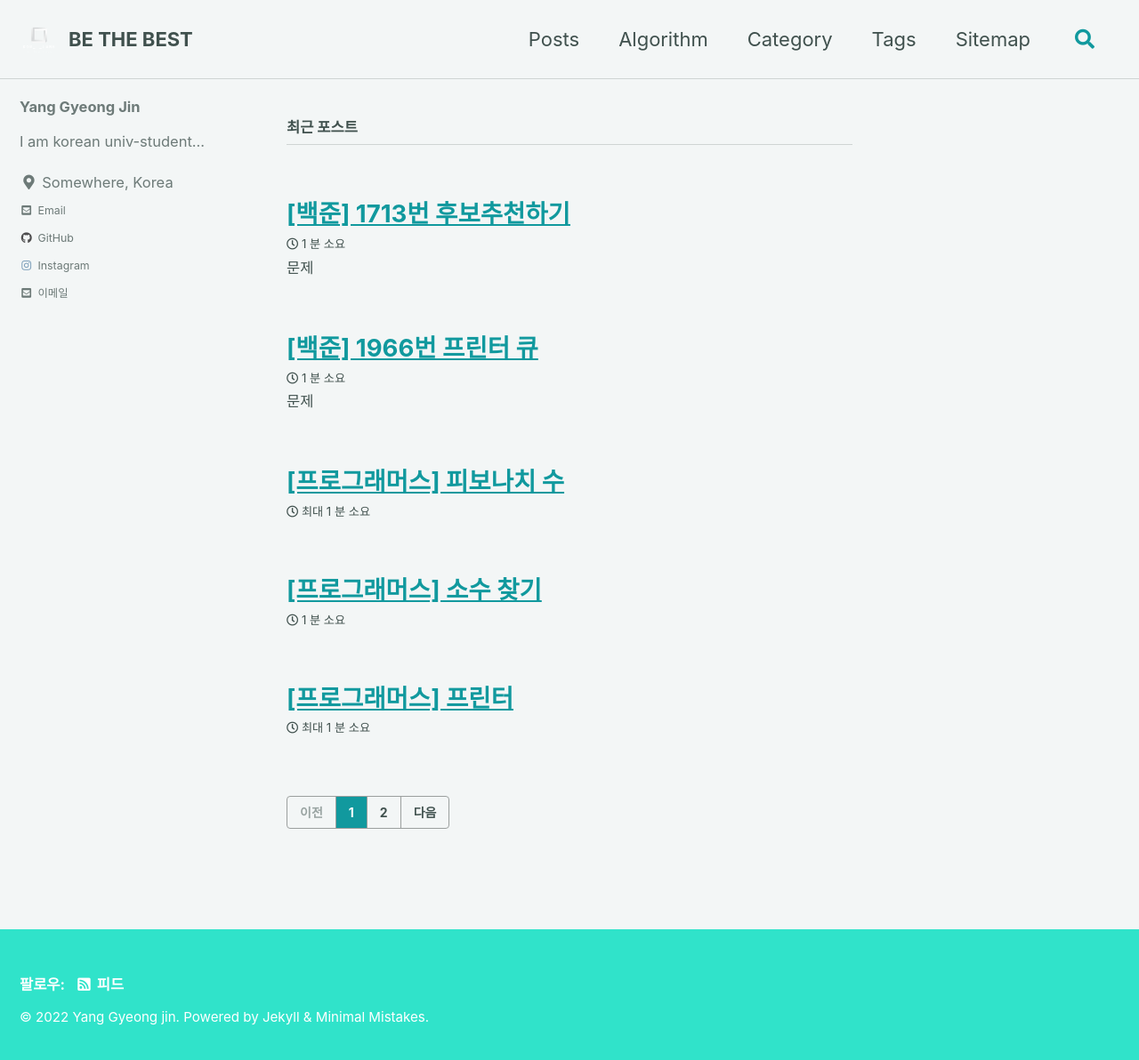
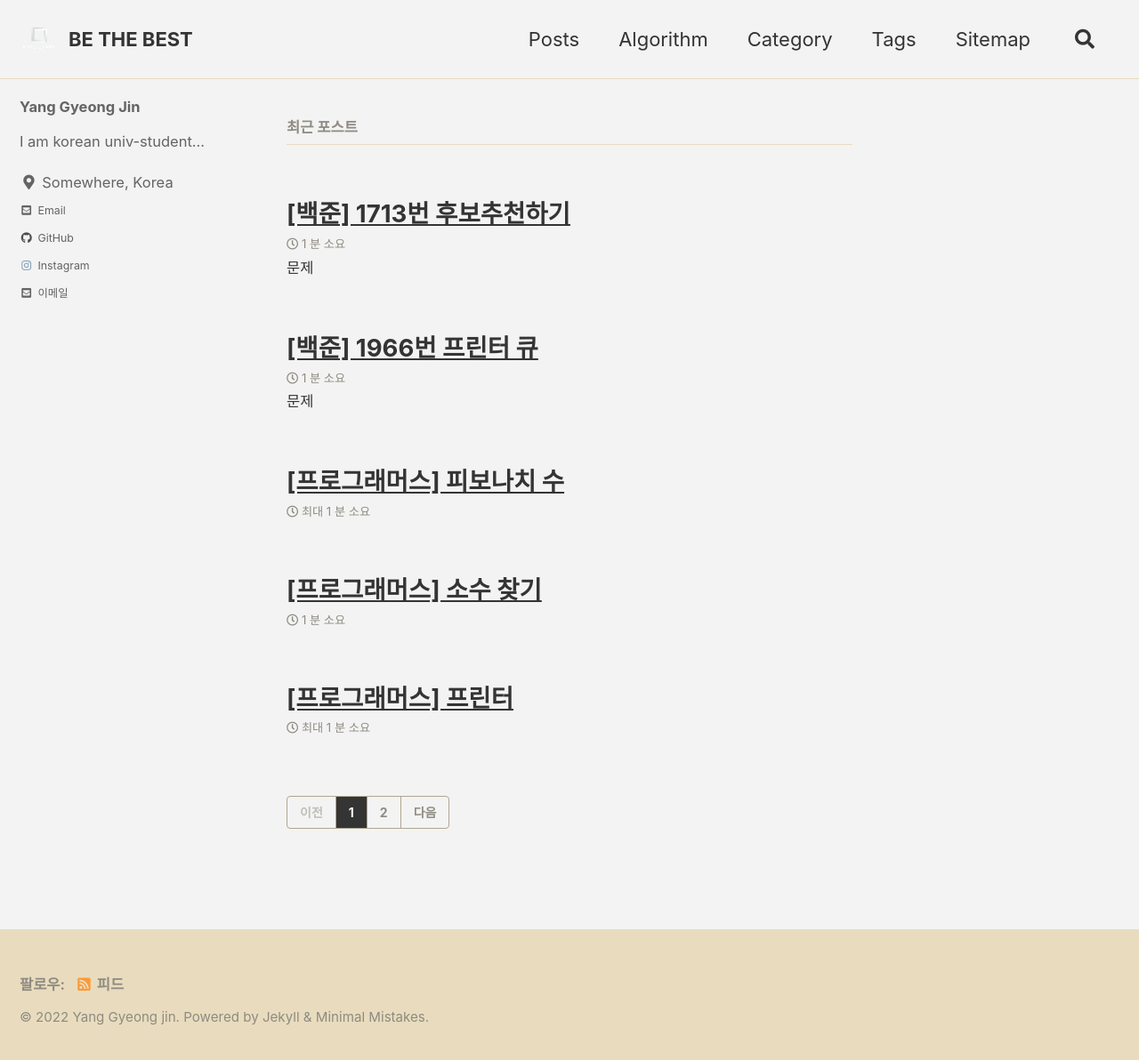
Before and after one commit to koreaygj/koreaygj.github.io, a Jekyll site: the page built from index.html, in a window 1280 px wide and 1200 px high. Shown: the top 1192 px of the window at 89% size. Built offline with Jekyll 4.4.1, drawn with Linux system fonts in a browser that asks for light colours; cached includes are drawn as plain includes; some web fonts are replaced; the list of posts is cut into pages by our own code.

Commit message:
Fix:Skin change to dirt

```diff
--- a/_config.yml
+++ b/_config.yml
@@ -11,7 +11,7 @@
 # https://mmistakes.github.io/minimal-mistakes/docs/quick-start-guide/#installing-the-theme
 
 remote_theme             : "mmistakes/minimal-mistakes@4.24.0"
-minimal_mistakes_skin    : "mint" # "air", "aqua", "contrast", "dark", "dirt", "neon", "mint", "plum", "sunrise"
+minimal_mistakes_skin    : "dirt" # "air", "aqua", "contrast", "dark", "dirt", "neon", "mint", "plum", "sunrise"
 
 # Site Settings
 locale                   : "ko-KR"
```
